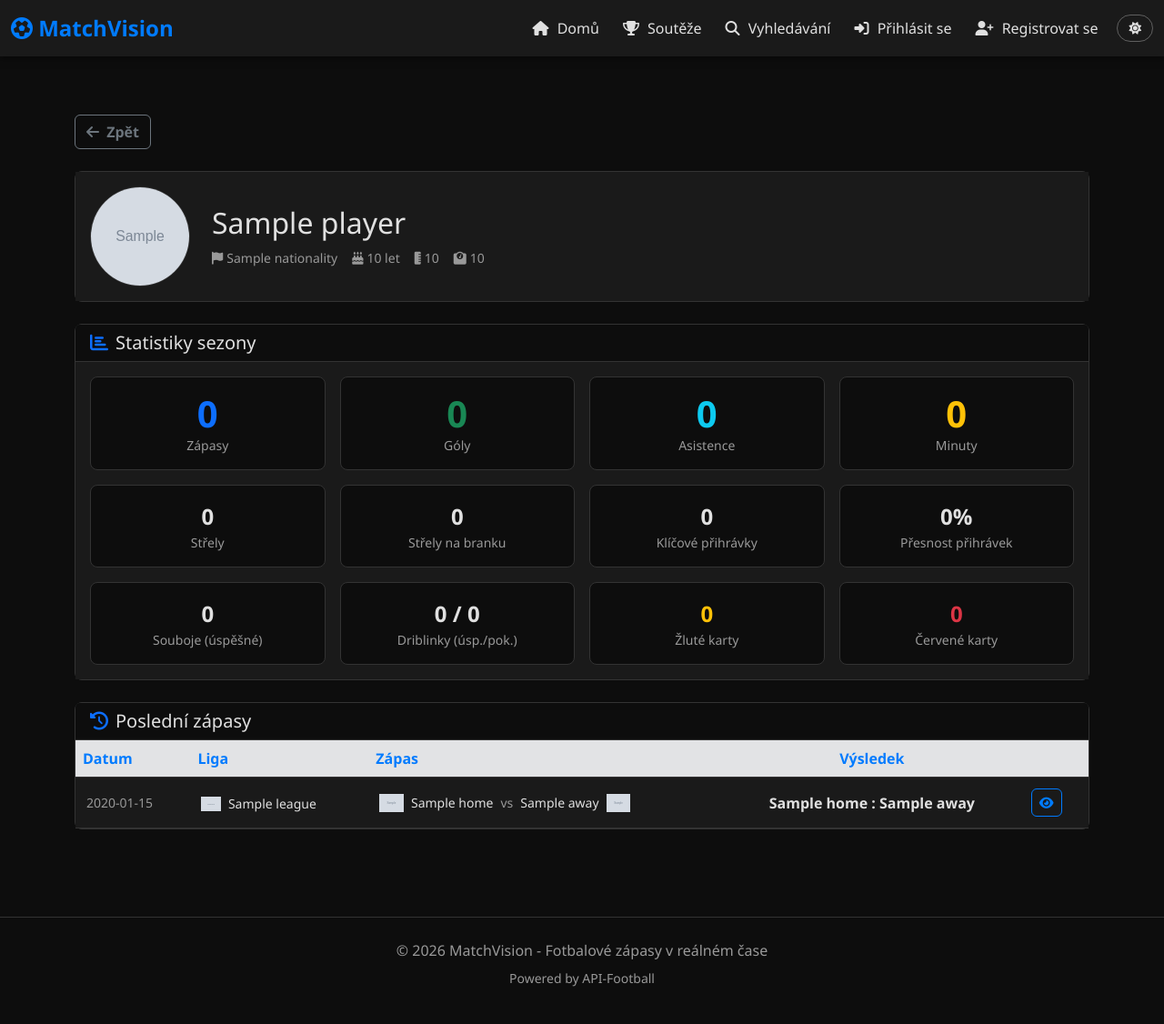
After one commit to begoslav/MatchVision, a Flask app: template app/templates/players/profile.html in a window 1280 px wide. The commit adds this page. Shown: the whole page at 91% size. Run offline with Flask 3, Linux system fonts and the light colour scheme; the template is opened without the code that fills it: most values are stand-ins (such as "Sample title", 1, 10 or a date in 2020); grey boxes marked "Sample" are stand-in pictures.

Commit message:
player profile

```diff
--- a/app/__init__.py
+++ b/app/__init__.py
@@ -2,7 +2,7 @@ from flask import Flask
 from flask_login import LoginManager
 from app.config import get_config
 from app.models import db, User
-from app.blueprints import auth_bp, main_bp, teams_bp, matches_bp, favorites_bp
+from app.blueprints import auth_bp, main_bp, teams_bp, matches_bp, favorites_bp, players_bp
 
 def create_app(config_name=None):
     """Application factory"""
@@ -32,6 +32,7 @@ def create_app(config_name=None):
     app.register_blueprint(teams_bp)
     app.register_blueprint(matches_bp)
     app.register_blueprint(favorites_bp)
+    app.register_blueprint(players_bp)
 
     # Create database tables (skip on failure – e.g. no DB connection at build time)
     with app.app_context():
--- a/app/blueprints/__init__.py
+++ b/app/blueprints/__init__.py
@@ -1,8 +1,8 @@
-# Blueprints package
 from .auth import auth_bp
 from .main import main_bp
 from .teams import teams_bp
 from .matches import matches_bp
 from .favorites import favorites_bp
+from .players import players_bp
 
-__all__ = ['auth_bp', 'main_bp', 'teams_bp', 'matches_bp', 'favorites_bp']
+__all__ = ['auth_bp', 'main_bp', 'teams_bp', 'matches_bp', 'favorites_bp', 'players_bp']
--- /dev/null
+++ b/app/templates/players/profile.html
@@ -0,0 +1,300 @@
+{% extends 'base.html' %}
+
+{% block title %}
+    {% if player_data %}{{ player_data.player.name }} - MatchVision{% else %}Profil hráče - MatchVision{% endif %}
+{% endblock %}
+
+{% block content %}
+<div class="container py-4">
+
+    {% if not player_data %}
+        <div class="text-center text-muted py-5">
+            <i class="fas fa-user-slash fa-3x mb-3 d-block"></i>
+            <h4>Profil hráče není k dispozici</h4>
+            <p>Data pro tohoto hráče se nepodařilo načíst.</p>
+            <a href="javascript:history.back()" class="btn btn-outline-secondary mt-2">
+                <i class="fas fa-arrow-left me-1"></i> Zpět
+            </a>
+        </div>
+    {% else %}
+        {% set player = player_data.player %}
+        {% set stats_list = player_data.statistics %}
+        {# Hlavní statistika – první záznam (nejvyšší soutěž) #}
+        {% set s = stats_list[0] if stats_list else {} %}
+        {% set games   = s.get('games', {})   if s else {} %}
+        {% set goals   = s.get('goals', {})   if s else {} %}
+        {% set shots   = s.get('shots', {})   if s else {} %}
+        {% set passes  = s.get('passes', {})  if s else {} %}
+        {% set tackles = s.get('tackles', {}) if s else {} %}
+        {% set dribbles= s.get('dribbles', {})if s else {} %}
+        {% set cards   = s.get('cards', {})   if s else {} %}
+        {% set duels   = s.get('duels', {})   if s else {} %}
+
+        <a href="javascript:history.back()" class="btn btn-outline-secondary mb-4">
+            <i class="fas fa-arrow-left me-1"></i> Zpět
+        </a>
+
+        <!-- Hlavička profilu -->
+        <div class="card bg-dark border-secondary mb-4">
+            <div class="card-body">
+                <div class="row align-items-center g-4">
+                    <div class="col-auto">
+                        {% if player.photo %}
+                            <img src="{{ player.photo }}" alt="{{ player.name }}"
+                                 class="rounded-circle border border-secondary"
+                                 style="width:110px;height:110px;object-fit:cover;">
+                        {% else %}
+                            <div class="rounded-circle bg-secondary d-flex align-items-center justify-content-center"
+                                 style="width:110px;height:110px;">
+                                <i class="fas fa-user fa-3x text-muted"></i>
+                            </div>
+                        {% endif %}
+                    </div>
+                    <div class="col">
+                        <h2 class="mb-1">{{ player.name }}</h2>
+                        <div class="d-flex flex-wrap gap-3 text-muted small mt-2">
+                            {% if player.nationality %}
+                                <span><i class="fas fa-flag me-1"></i>{{ player.nationality }}</span>
+                            {% endif %}
+                            {% if player.age %}
+                                <span><i class="fas fa-birthday-cake me-1"></i>{{ player.age }} let</span>
+                            {% endif %}
+                            {% if player.height %}
+                                <span><i class="fas fa-ruler-vertical me-1"></i>{{ player.height }}</span>
+                            {% endif %}
+                            {% if player.weight %}
+                                <span><i class="fas fa-weight me-1"></i>{{ player.weight }}</span>
+                            {% endif %}
+                            {% if s and s.team %}
+                                <span>
+                                    <img src="{{ s.team.logo }}" style="height:18px;" class="me-1">
+                                    {{ s.team.name }}
+                                </span>
+                            {% endif %}
+                            {% if s and s.league %}
+                                <span>
+                                    <img src="{{ s.league.logo }}" style="height:18px;" class="me-1">
+                                    {{ s.league.name }}
+                                </span>
+                            {% endif %}
+                        </div>
+                    </div>
+                    {% if games.rating %}
+                        {% set r = games.rating | float %}
+                        {% set r_cls = 'success' if r >= 7.5 else ('warning' if r >= 6.0 else 'danger') %}
+                        <div class="col-auto text-center">
+                            <div class="badge bg-{{ r_cls }} fs-4 px-3 py-2">{{ '%.2f'|format(r) }}</div>
+                            <div class="text-muted small mt-1">Průměrný rating</div>
+                        </div>
+                    {% endif %}
+                </div>
+            </div>
+        </div>
+
+        <!-- Statistiky sezony -->
+        <div class="card bg-dark border-secondary mb-4">
+            <div class="card-header border-secondary">
+                <h5 class="mb-0"><i class="fas fa-chart-bar me-2 text-primary"></i>Statistiky sezony</h5>
+            </div>
+            <div class="card-body">
+                <div class="row g-3 text-center">
+                    <div class="col-6 col-md-3">
+                        <div class="card bg-darker border-secondary h-100 p-3">
+                            <div class="display-6 fw-bold text-primary">{{ games.appearences or 0 }}</div>
+                            <div class="text-muted small">Zápasy</div>
+                        </div>
+                    </div>
+                    <div class="col-6 col-md-3">
+                        <div class="card bg-darker border-secondary h-100 p-3">
+                            <div class="display-6 fw-bold text-success">{{ goals.total or 0 }}</div>
+                            <div class="text-muted small">Góly</div>
+                        </div>
+                    </div>
+                    <div class="col-6 col-md-3">
+                        <div class="card bg-darker border-secondary h-100 p-3">
+                            <div class="display-6 fw-bold text-info">{{ goals.assists or 0 }}</div>
+                            <div class="text-muted small">Asistence</div>
+                        </div>
+                    </div>
+                    <div class="col-6 col-md-3">
+                        <div class="card bg-darker border-secondary h-100 p-3">
+                            <div class="display-6 fw-bold text-warning">{{ games.minutes or 0 }}</div>
+                            <div class="text-muted small">Minuty</div>
+                        </div>
+                    </div>
+
+                    {% if shots.total is not none and shots.total != '' %}
+                    <div class="col-6 col-md-3">
+                        <div class="card bg-darker border-secondary h-100 p-3">
+                            <div class="fs-4 fw-bold">{{ shots.total or 0 }}</div>
+                            <div class="text-muted small">Střely</div>
+                        </div>
+                    </div>
+                    {% endif %}
+                    {% if shots.on is not none and shots.on != '' %}
+                    <div class="col-6 col-md-3">
+                        <div class="card bg-darker border-secondary h-100 p-3">
+                            <div class="fs-4 fw-bold">{{ shots.on or 0 }}</div>
+                            <div class="text-muted small">Střely na branku</div>
+                        </div>
+                    </div>
+                    {% endif %}
+                    {% if passes.key is not none and passes.key != '' %}
+                    <div class="col-6 col-md-3">
+                        <div class="card bg-darker border-secondary h-100 p-3">
+                            <div class="fs-4 fw-bold">{{ passes.key or 0 }}</div>
+                            <div class="text-muted small">Klíčové přihrávky</div>
+                        </div>
+                    </div>
+                    {% endif %}
+                    {% if passes.accuracy is not none and passes.accuracy != '' %}
+                    <div class="col-6 col-md-3">
+                        <div class="card bg-darker border-secondary h-100 p-3">
+                            <div class="fs-4 fw-bold">{{ passes.accuracy or 0 }}%</div>
+                            <div class="text-muted small">Přesnost přihrávek</div>
+                        </div>
+                    </div>
+                    {% endif %}
+                    {% if tackles.total is not none and tackles.total != '' %}
+                    <div class="col-6 col-md-3">
+                        <div class="card bg-darker border-secondary h-100 p-3">
+                            <div class="fs-4 fw-bold">{{ tackles.total or 0 }}</div>
+                            <div class="text-muted small">Souboje (úspěšné)</div>
+                        </div>
+                    </div>
+                    {% endif %}
+                    {% if dribbles.success is not none and dribbles.success != '' %}
+                    <div class="col-6 col-md-3">
+                        <div class="card bg-darker border-secondary h-100 p-3">
+                            <div class="fs-4 fw-bold">{{ dribbles.success or 0 }} / {{ dribbles.attempts or 0 }}</div>
+                            <div class="text-muted small">Driblinky (úsp./pok.)</div>
+                        </div>
+                    </div>
+                    {% endif %}
+                    <div class="col-6 col-md-3">
+                        <div class="card bg-darker border-secondary h-100 p-3">
+                            <div class="fs-4 fw-bold text-warning">{{ cards.yellow or 0 }}</div>
+                            <div class="text-muted small">Žluté karty</div>
+                        </div>
+                    </div>
+                    <div class="col-6 col-md-3">
+                        <div class="card bg-darker border-secondary h-100 p-3">
+                            <div class="fs-4 fw-bold text-danger">{{ cards.red or 0 }}</div>
+                            <div class="text-muted small">Červené karty</div>
+                        </div>
+                    </div>
+                </div>
+
+                <!-- Statistiky v dalších soutěžích -->
+                {% if stats_list | length > 1 %}
+                <hr class="border-secondary mt-4">
+                <h6 class="text-muted mb-3">Ostatní soutěže v sezoně</h6>
+                <div class="table-responsive">
+                    <table class="table table-dark table-sm table-hover align-middle">
+                        <thead class="table-secondary">
+                            <tr>
+                                <th>Liga</th>
+                                <th>Tým</th>
+                                <th class="text-center">Zápasy</th>
+                                <th class="text-center">Góly</th>
+                                <th class="text-center">Asistence</th>
+                                <th class="text-center">Rating</th>
+                            </tr>
+                        </thead>
+                        <tbody>
+                            {% for st in stats_list[1:] %}
+                            <tr>
+                                <td>
+                                    {% if st.league %}
+                                        <img src="{{ st.league.logo }}" style="height:16px;" class="me-1">
+                                        {{ st.league.name }}
+                                    {% endif %}
+                                </td>
+                                <td>
+                                    {% if st.team %}
+                                        <img src="{{ st.team.logo }}" style="height:16px;" class="me-1">
+                                        {{ st.team.name }}
+                                    {% endif %}
+                                </td>
+                                <td class="text-center">{{ st.games.appearences or 0 }}</td>
+                                <td class="text-center">{{ st.goals.total or 0 }}</td>
+                                <td class="text-center">{{ st.goals.assists or 0 }}</td>
+                                <td class="text-center">
+                                    {% if st.games.rating %}
+                                        {% set rr = st.games.rating | float %}
+                                        {% set rc = 'success' if rr >= 7.5 else ('warning' if rr >= 6.0 else 'danger') %}
+                                        <span class="badge bg-{{ rc }}">{{ '%.2f'|format(rr) }}</span>
+                                    {% else %}—{% endif %}
+                                </td>
+                            </tr>
+                            {% endfor %}
+                        </tbody>
+                    </table>
+                </div>
+                {% endif %}
+            </div>
+        </div>
+
+        <!-- Poslední zápasy -->
+        {% if recent_fixtures %}
+        <div class="card bg-dark border-secondary">
+            <div class="card-header border-secondary">
+                <h5 class="mb-0"><i class="fas fa-history me-2 text-primary"></i>Poslední zápasy</h5>
+            </div>
+            <div class="card-body p-0">
+                <div class="table-responsive">
+                    <table class="table table-dark table-hover align-middle mb-0">
+                        <thead class="table-secondary">
+                            <tr>
+                                <th>Datum</th>
+                                <th>Liga</th>
+                                <th>Zápas</th>
+                                <th class="text-center">Výsledek</th>
+                                <th></th>
+                            </tr>
+                        </thead>
+                        <tbody>
+                            {% for m in recent_fixtures %}
+                            {% set home = m.teams.home %}
+                            {% set away = m.teams.away %}
+                            {% set date_str = m.fixture.date[:10] if m.fixture.date else '' %}
+                            <tr>
+                                <td class="text-muted small">{{ date_str }}</td>
+                                <td>
+                                    {% if m.league %}
+                                        <img src="{{ m.league.logo }}" style="height:16px;" class="me-1">
+                                        <span class="small">{{ m.league.name }}</span>
+                                    {% endif %}
+                                </td>
+                                <td>
+                                    <div class="d-flex align-items-center gap-2">
+                                        <img src="{{ home.logo }}" style="height:20px;">
+                                        <span class="small">{{ home.name }}</span>
+                                        <span class="text-muted small">vs</span>
+                                        <span class="small">{{ away.name }}</span>
+                                        <img src="{{ away.logo }}" style="height:20px;">
+                                    </div>
+                                </td>
+                                <td class="text-center fw-bold">
+                                    {% if m.goals.home is not none %}
+                                        {{ m.goals.home }} : {{ m.goals.away }}
+                                    {% else %}—{% endif %}
+                                </td>
+                                <td>
+                                    <a href="{{ url_for('matches.detail', match_id=m.fixture.id) }}"
+                                       class="btn btn-sm btn-outline-primary">
+                                        <i class="fas fa-eye"></i>
+                                    </a>
+                                </td>
+                            </tr>
+                            {% endfor %}
+                        </tbody>
+                    </table>
+                </div>
+            </div>
+        </div>
+        {% endif %}
+
+    {% endif %}
+</div>
+{% endblock %}
```
Also changed, not shown: app/blueprints/players.py (added, +18 -0 lines), app/services/api_service.py (+31 -0 lines), app/templates/matches/detail.html (+4 -4 lines).
